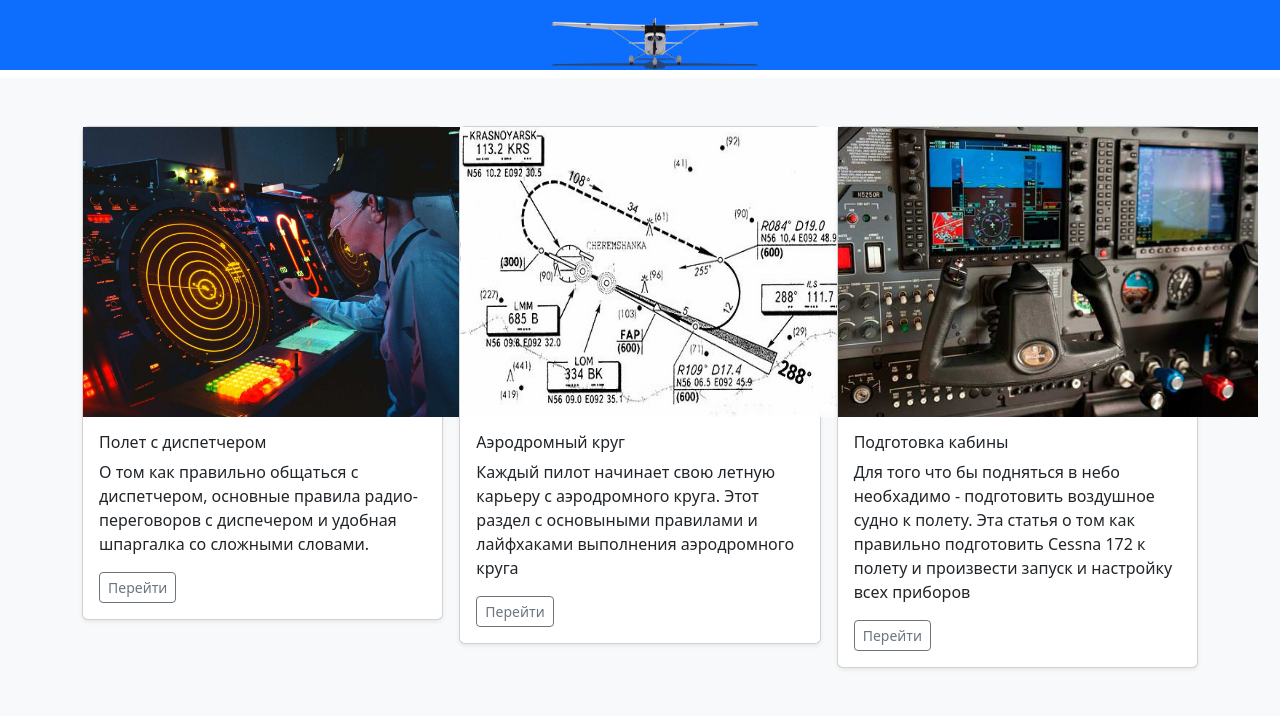
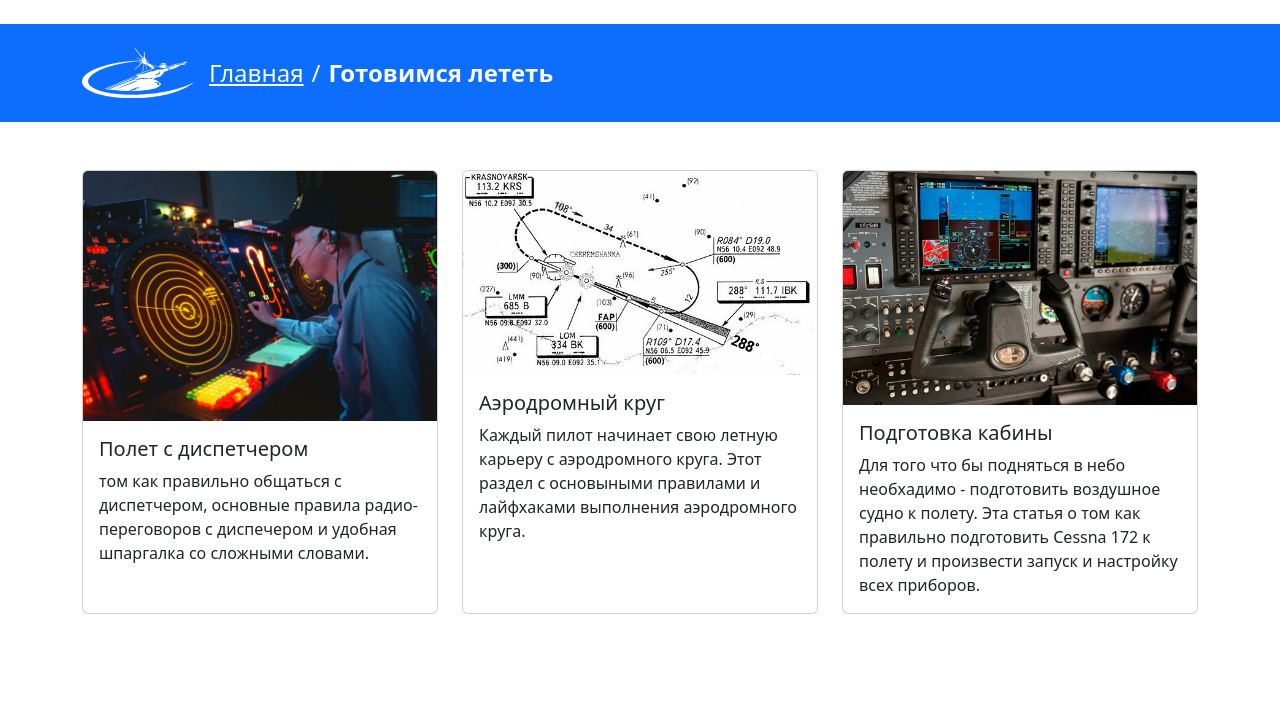
Before and after one commit to Kaban303/pilot-cheat-sheet, a plain HTML site: page pages/GettingReadyToFly.html in a window 1280 px wide. Drawn offline with nearby package versions, Linux system fonts and the light colour scheme; files that its build step writes are made by us from their sources.

Commit message:
update pages and breadcrumb

```diff
--- a/pages/GettingReadyToFly.html
+++ b/pages/GettingReadyToFly.html
@@ -1,100 +1,77 @@
 <!doctype html>
-<html lang="en">
+<html lang="ru">
 
 <head>
   <meta charset="utf-8">
   <meta name="viewport" content="width=device-width, initial-scale=1">
-  <meta name="description" content="">
-  <meta name="author" content="Mark Otto, Jacob Thornton, and Bootstrap contributors">
-  <meta name="generator" content="Hugo 0.108.0">
-  <title>Album example · Bootstrap v5.3</title>
-  <link href="https://cdn.jsdelivr.net/npm/bootstrap@5.3.0-alpha1/dist/css/bootstrap.min.css" rel="stylesheet"
-    integrity="sha384-GLhlTQ8iRABdZLl6O3oVMWSktQOp6b7In1Zl3/Jr59b6EGGoI1aFkw7cmDA6j6gD" crossorigin="anonymous">
-  <script src="https://cdn.jsdelivr.net/npm/bootstrap@5.3.0-alpha1/dist/js/bootstrap.bundle.min.js"
-    integrity="sha384-w76AqPfDkMBDXo30jS1Sgez6pr3x5MlQ1ZAGC+nuZB+EYdgRZgiwxhTBTkF7CXvN"
-    crossorigin="anonymous"></script>
-  <link rel="canonical" href="https://getbootstrap.com/docs/5.3/examples/album/">
+  <meta name="author" content="Kruglov Alexandr, German Grachev and Bootstrap contributors">
+  <link rel="icon" href="../favicon.ico">
+  <title>Шпаргалка для пилота</title>
+  <link href="../bootstrap/css/bootstrap.css" rel="stylesheet">
+  <link href="../styles/site.css" rel="stylesheet">
+  <script src="../bootstrap/js/bootstrap.bundle.min.js"></script>
+</head>
 
+<body>
 
-
-
-  <link href="../assets/dist/css/bootstrap.min.css" rel="stylesheet">
-  <header>
-    <div class=" mb-2 bg-primary text-white">
-      <div class="">
-        <div class="container">
-          <div class="mx-auto" style="width: 190px;">
-            <a href="#" class="navbar-brand d-flex align-items-center">
-              <img src="../img/172.png" width="220" height="70" fill="currentColor" class="bi bi-airplane" viewBox="0 0 16 16">
-              <path
-                d="M6.428 1.151C6.708.591 7.213 0 8 0s1.292.592 1.572 1.151C9.861 1.73 10 2.431 10 3v3.691l5.17 2.585a1.5 1.5 0 0 1 .83 1.342V12a.5.5 0 0 1-.582.493l-5.507-.918-.375 2.253 1.318 1.318A.5.5 0 0 1 10.5 16h-5a.5.5 0 0 1-.354-.854l1.319-1.318-.376-2.253-5.507.918A.5.5 0 0 1 0 12v-1.382a1.5 1.5 0 0 1 .83-1.342L6 6.691V3c0-.568.14-1.271.428-1.849Zm.894.448C7.111 2.02 7 2.569 7 3v4a.5.5 0 0 1-.276.447l-5.448 2.724a.5.5 0 0 0-.276.447v.792l5.418-.903a.5.5 0 0 1 .575.41l.5 3a.5.5 0 0 1-.14.437L6.708 15h2.586l-.647-.646a.5.5 0 0 1-.14-.436l.5-3a.5.5 0 0 1 .576-.411L15 11.41v-.792a.5.5 0 0 0-.276-.447L9.276 7.447A.5.5 0 0 1 9 7V3c0-.432-.11-.979-.322-1.401C8.458 1.159 8.213 1 8 1c-.213 0-.458.158-.678.599Z" />
-              </img>
-            </a>
-          </div>
-        </div>
+  <header class="my-4 bg-primary">
+    <div class="container py-4">
+      <div class="d-flex align-items-center">
+        <img height="50" src="../img/logo_white.png" />
+        <nav aria-label="breadcrumb">
+          <ol class="breadcrumb mx-3 my-1 fs-4">
+            <li class="breadcrumb-item"><a class="link-light" href="/">Главная</a></li>
+            <li class="breadcrumb-item active" aria-current="page"><span class="fw-bold">Готовимся лететь</span></li>
+          </ol>
       </div>
     </div>
+  </header>
+
+  <div class="container py-4">
+
+    <div class="row row-cols-1 row-cols-md-3 g-4">
+      <div class="col">
+        <a href="#" class="text-decoration-none">
+          <div class="card card-hover h-100">
+            <img src="../img/диспетчер.jpg" class="card-img-top" alt="Полет с диспетчером">
+            <div class="card-body">
+              <h5 class="card-title">Полет с диспетчером</h5>
+              <p class="card-text"> том как правильно общаться с диспетчером, основные правила радио-переговоров с
+                диспечером и удобная шпаргалка со сложными словами.</p>
+            </div>
+          </div>
+        </a>
+
+      </div>
+      <div class="col">
+        <a href="#" class="text-decoration-none">
+          <div class="card card-hover h-100">
+            <img src="../img/круг.jpg" class="card-img-top" alt="Аэродромный круг">
+            <div class="card-body">
+              <h5 class="card-title">Аэродромный круг</h5>
+              <p class="card-text">Каждый пилот начинает свою летную карьеру с аэродромного круга. Этот раздел с
+                основыными правилами и лайфхаками выполнения аэродромного круга.</p>
+            </div>
+          </div>
+        </a>
+
+      </div>
+      <div class="col">
+        <a href="./CesnaProcess.html" class="text-decoration-none">
+          <div class="card card-hover h-100">
+            <img src="../img/aviatrenazher.jpg" class="card-img-top" alt="Подготовка кабины">
+            <div class="card-body">
+              <h5 class="card-title">Подготовка кабины</h5>
+              <p class="card-text">Для того что бы подняться в небо необхадимо - подготовить воздушное судно к полету.
+                Эта статья о том как правильно подготовить Cessna 172 к полету и произвести запуск и настройку всех
+                приборов.</p>
+            </div>
+          </div>
+        </a>
+      </div>
     </div>
 
-  </header>
+  </div>
+</body>
 
-  <div class="album py-5 bg-light">
-    <div class="container">
-
-      <div class="row row-cols-1 row-cols-sm-2 row-cols-md-3 g-3">
-        <div class="col">
-          <div class="card shadow-sm">
-            <img src="../img/диспетчер.jpg" width="420" height="290" fill="currentColor" class="bi bi-airplane"
-              viewBox="0 0 16 16" border-radius="50px">
-            <div class="card-body">
-              <div class="col-lg-6 col-md-8 mx-auto">
-              </div>
-              <h6>Полет с диспетчером</h6>
-              <p class="card-text">О том как правильно общаться с диспетчером, основные правила радио-переговоров с
-                диспечером и удобная шпаргалка со сложными словами.</p>
-              <div class="d-flex justify-content-between align-items-center">
-                <div class="btn-group">
-                  <button type="button" class="btn btn-sm btn-outline-secondary">Перейти</button>
-
-                </div>
-
-              </div>
-            </div>
-          </div>
-        </div>
-        <div class="col">
-          <div class="card shadow-sm">
-            <img src="../img/круг.jpg" width="420" height="290" fill="currentColor" class="bi bi-airplane" viewBox="0 0 16 16">
-            <div class="card-body">
-              <h6>Аэродромный круг</h6>
-              <p class="card-text">Каждый пилот начинает свою летную карьеру с аэродромного круга. Этот раздел с
-                основыными правилами и лайфхаками выполнения аэродромного круга</p>
-              <div class="d-flex justify-content-between align-items-center">
-                <div class="btn-group">
-                  <button type="button" class="btn btn-sm btn-outline-secondary">Перейти</button>
-
-                </div>
-
-              </div>
-            </div>
-          </div>
-        </div>
-        <div class="col">
-          <div class="card shadow-sm">
-            <img src="../img/aviatrenazher.jpg" width="420" height="290" fill="currentColor" class="bi bi-airplane"
-              viewBox="0 0 16 16" border-radius="50px">
-            <div class="card-body">
-              <h6>Подготовка кабины</h6>
-              <p class="card-text">Для того что бы подняться в небо необхадимо - подготовить воздушное судно к полету.
-                Эта статья о том как правильно подготовить Cessna 172 к полету и произвести запуск и настройку всех
-                приборов</p>
-              <div class="d-flex justify-content-between align-items-center">
-                <div class="btn-group">
-                  <a href="../pages/CesnaProcess.html" button type="button" class="btn btn-sm btn-outline-secondary">Перейти</a>
-
-                </div>
-
-              </div>
-            </div>
-          </div>
-        </div>
+</html>
```
Also changed, not shown: index.html (+2 -2 lines), pages/CesnaProces_old.html (deleted, +0 -82 lines), pages/CesnaProcess.html (+29 -45 lines), bootstrap/css/bootstrap.css.
